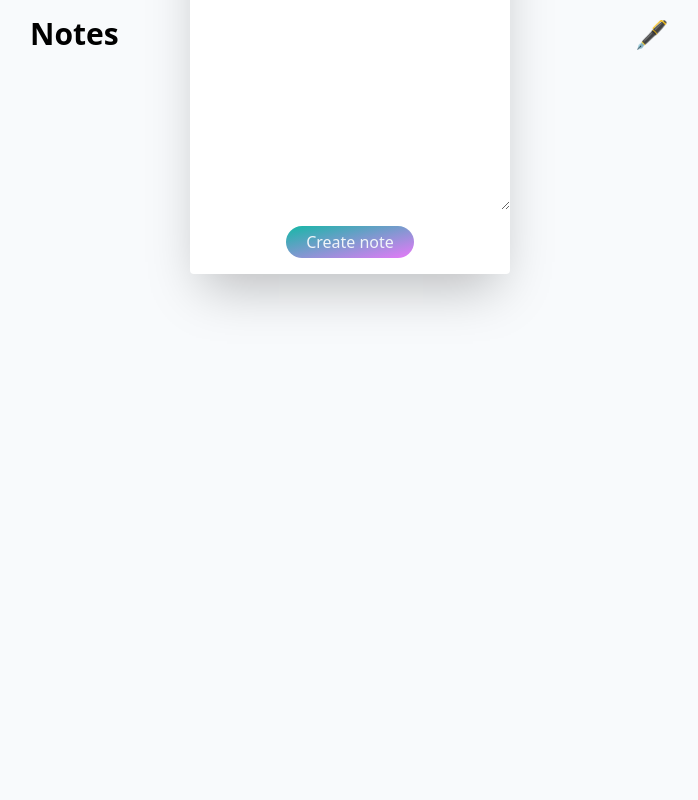
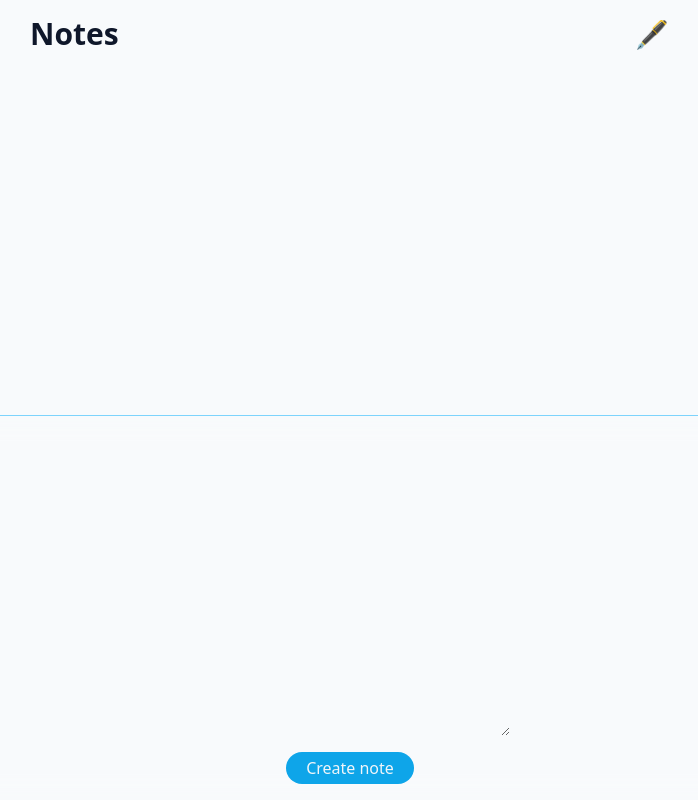
Before and after one commit to imStav/notes-app, a Vue app: page / in a window 1280 px wide. Both pictures are taken after a click on the button "🖋️". Shown: the whole page, without its empty margins (290-988 px from the left). Built offline with nearby package versions, Linux system fonts and the light colour scheme.

Commit message:
New light and dark themes
& Changed the accent color.

```diff
--- a/index.html
+++ b/index.html
@@ -6,7 +6,7 @@
     <meta name="viewport" content="width=device-width, initial-scale=1.0">
     <title>Vite App</title>
   </head>
-  <body class="bg-slate-50">
+  <body class="bg-slate-50 text-slate-900 dark:bg-slate-900 dark:text-slate-200">
     <div id="app"></div>
     <script type="module" src="/src/main.js"></script>
   </body>
--- a/src/App.vue
+++ b/src/App.vue
@@ -7,7 +7,7 @@ const errorMessage = ref("")
 const notes = ref([])
 
 const addNote = () => {
-  if (newNote.value.length < 1) {
+  if (newNote.value.length < 3) {
     return errorMessage.value = "A note needs to have at least 10 characters."
   }
 
@@ -19,6 +19,7 @@ const addNote = () => {
 
   showModal.value = false
   newNote.value = ""
+  errorMessage.value = ""
 }
 
 const deleteNote = (note) => {
@@ -35,23 +36,23 @@ const deleteNote = (note) => {
       </div>
 
       <div class="flex flex-wrap gap-6 my-14">
-        <div v-for="note in notes" :key="note.id" class="flex flex-col justify-between w-60 h-60 p-4 bg-slate-200 text-slate-700 rounded">
+        <div v-for="note in notes" :key="note.id" class="flex flex-col justify-between w-60 h-60 p-4 bg-slate-100 text-slate-700 dark:bg-sky-900 dark:text-slate-400 rounded">
           <div>
             <p class="text-sm italic opacity-50 mb-2">{{ note.date.toLocaleDateString("fr-FR") }}</p>
             <p>#{{ note.id }}</p>
             <p class="main-text">{{ note.text }}</p>
           </div>
-          <button @click="deleteNote(note)" class="flex self-end text-red-700 bg-red-300 w-fit px-2 rounded-full hover:saturate-150 duration-150">delete 🗑️</button>
+          <button @click="deleteNote(note)" class="flex self-end text-red-100 bg-red-500 w-fit px-2 rounded-full hover:saturate-150 duration-150">delete</button>
         </div>
       </div>
     </div>
 
-    <dialog v-if="showModal" class="flex p-0 rounded">
-      <div class="flex flex-col justify-center items-center rounded shadow-2xl">
-        <textarea v-model.trim="newNote" name="note" id="note" class="font-medium w-80 h-80 p-4 outline-none"></textarea>
+    <div v-if="showModal" class="fixed bottom-0 p-0 w-full border-t-[1px] border-sky-300 backdrop-blur-md">
+      <div class="flex flex-col justify-center items-center">
+        <textarea v-model.trim="newNote" name="note" id="note" class="font-medium w-80 h-80 p-4 outline-none bg-transparent"></textarea>
         <p v-if="errorMessage" class="text-red-500 mt-2">{{ errorMessage }}</p>
-        <button @click="addNote" class="my-4 mx-auto py-1 px-5 w-fit bg-gradient-to-br from-teal-500 to-fuchsia-400 text-slate-100 rounded-full hover:saturate-150 duration-150">Create note</button>
+        <button @click="addNote" class="my-4 mx-auto py-1 px-5 w-fit bg-sky-500 text-slate-100 rounded-full hover:saturate-150 duration-150">Create note</button>
       </div>
-    </dialog>
+    </div>
   </main>
 </template>
```
